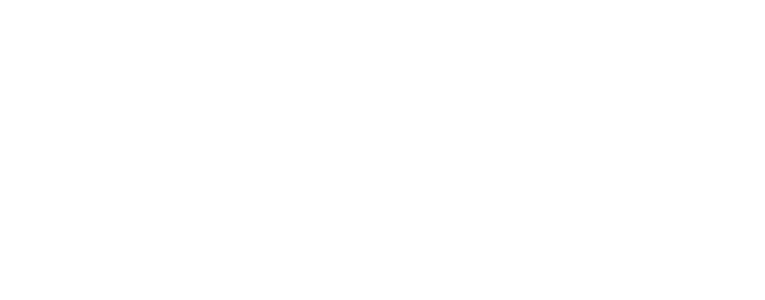
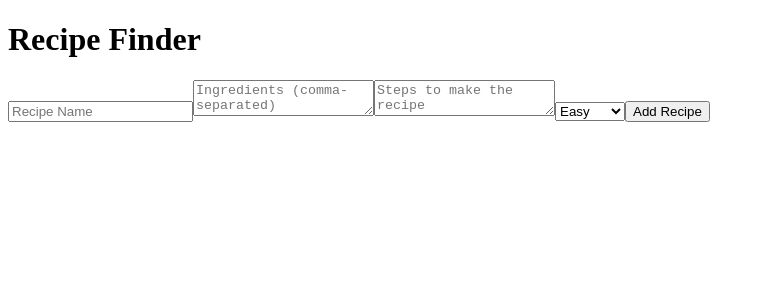
Before and after one commit to Espadv69/Recipe-Finder, a React (Vite) app: page / in a window 1280 px wide. Shown: the top 300 px of the page, without its empty margins (0-765 px from the left). Built offline with nearby package versions, Linux system fonts and the light colour scheme.

Commit message:
Implement recipe management in App component with state and handlers

```diff
--- a/src/App.jsx
+++ b/src/App.jsx
@@ -1,3 +1,20 @@
+import { useState } from 'react'
+
+import { AddRecipeForm } from './components/AddRecipeForm.jsx'
+import { RecipeList } from './components/RecipeList.jsx'
+
 export const App = () => {
+  const [recipes, setRecipes] = useState([])
 
+  const handleAddRecipe = (newRecipe) => {
+    setRecipes([...recipes, newRecipe])
+  }
+
+  return (
+    <div>
+      <h1>Recipe Finder</h1>
+      <AddRecipeForm onAddRecipe={handleAddRecipe} />
+      <RecipeList recipes={recipes} />
+    </div>
+  )
 }
```
